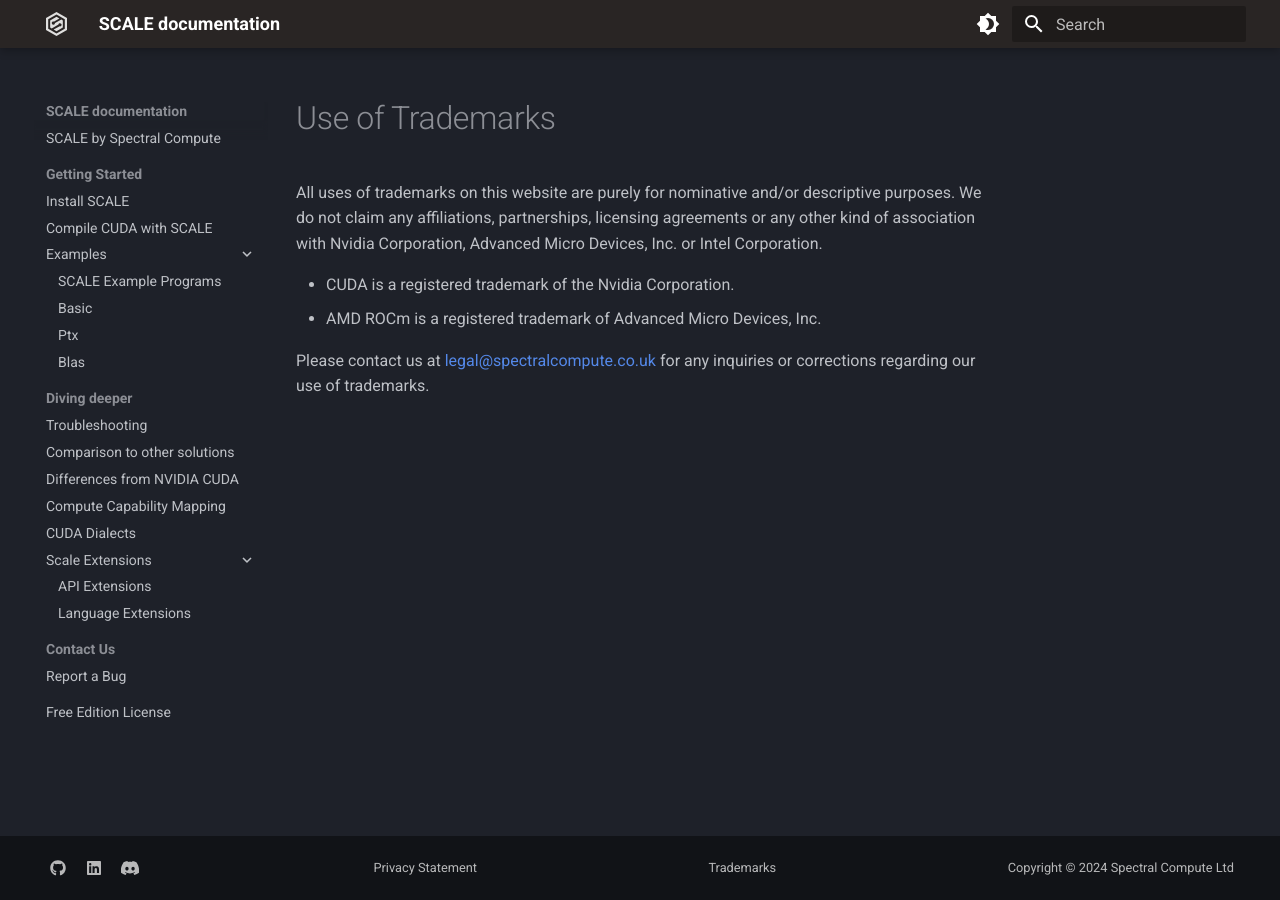
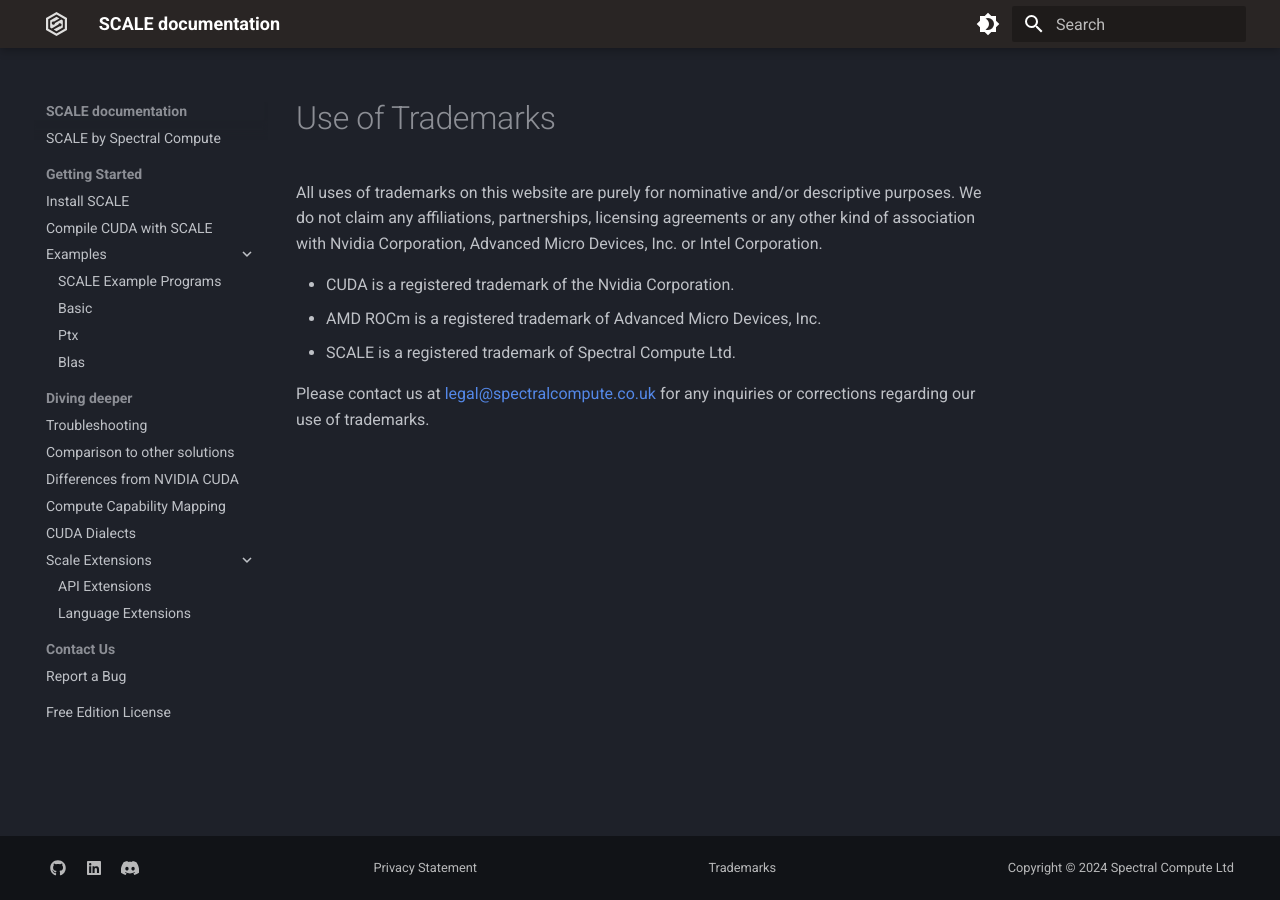
Before and after one commit to spectral-compute/scale-docs, an MkDocs documentation site: the page built from docs/use_of_trademarks.md, in a window 1280 px wide. Built offline with MkDocs 1.6.1 and Material for MkDocs 9.7.7, drawn with Linux system fonts in a browser that asks for light colours.

Commit message:
Add SCALE to the list of trademarks

```diff
--- a/docs/use_of_trademarks.md
+++ b/docs/use_of_trademarks.md
@@ -4,5 +4,6 @@ All uses of trademarks on this website are purely for nominative and/or descript
 
  - CUDA is a registered trademark of the Nvidia Corporation.
  - AMD ROCm is a registered trademark of Advanced Micro Devices, Inc.
+ - SCALE is a registered trademark of Spectral Compute Ltd.
 
 Please contact us at [legal@spectralcompute.co.uk](mailto:legal@spectralcompute.co.uk) for any inquiries or corrections regarding our use of trademarks.
```
